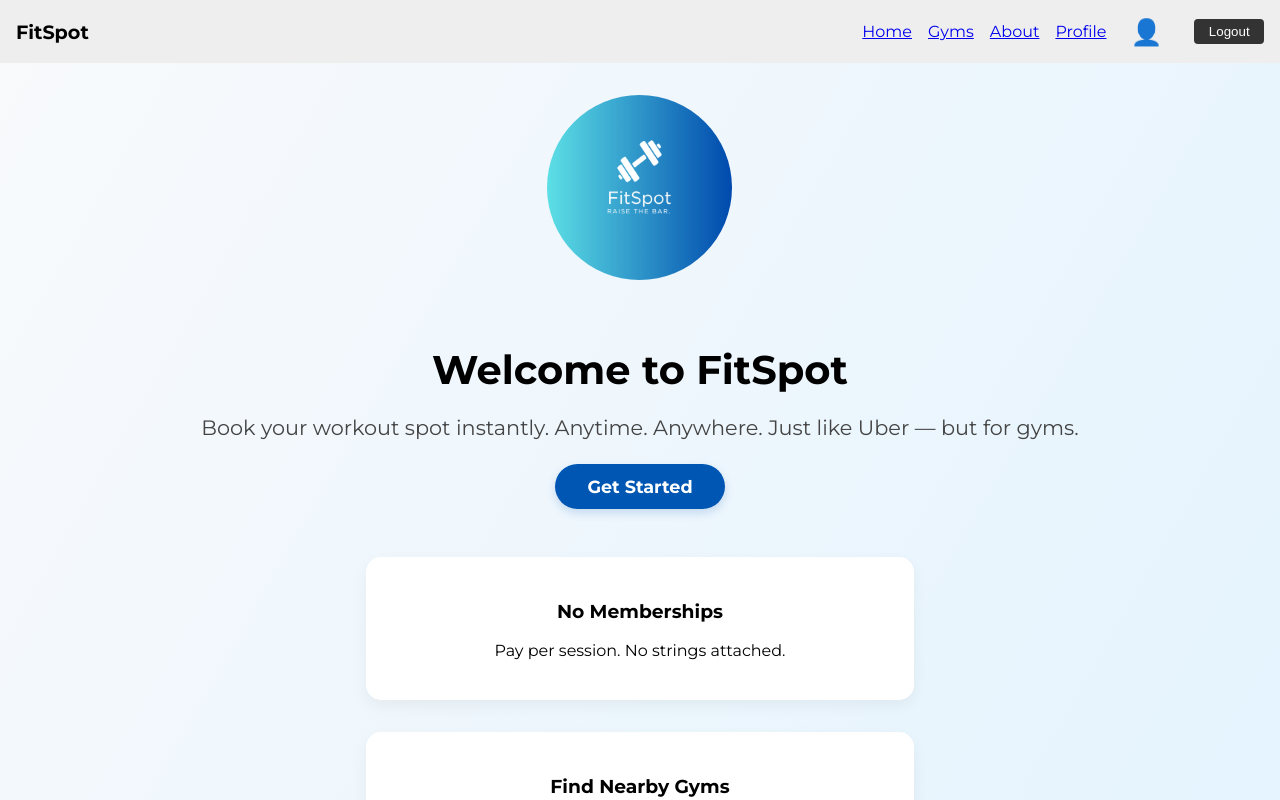
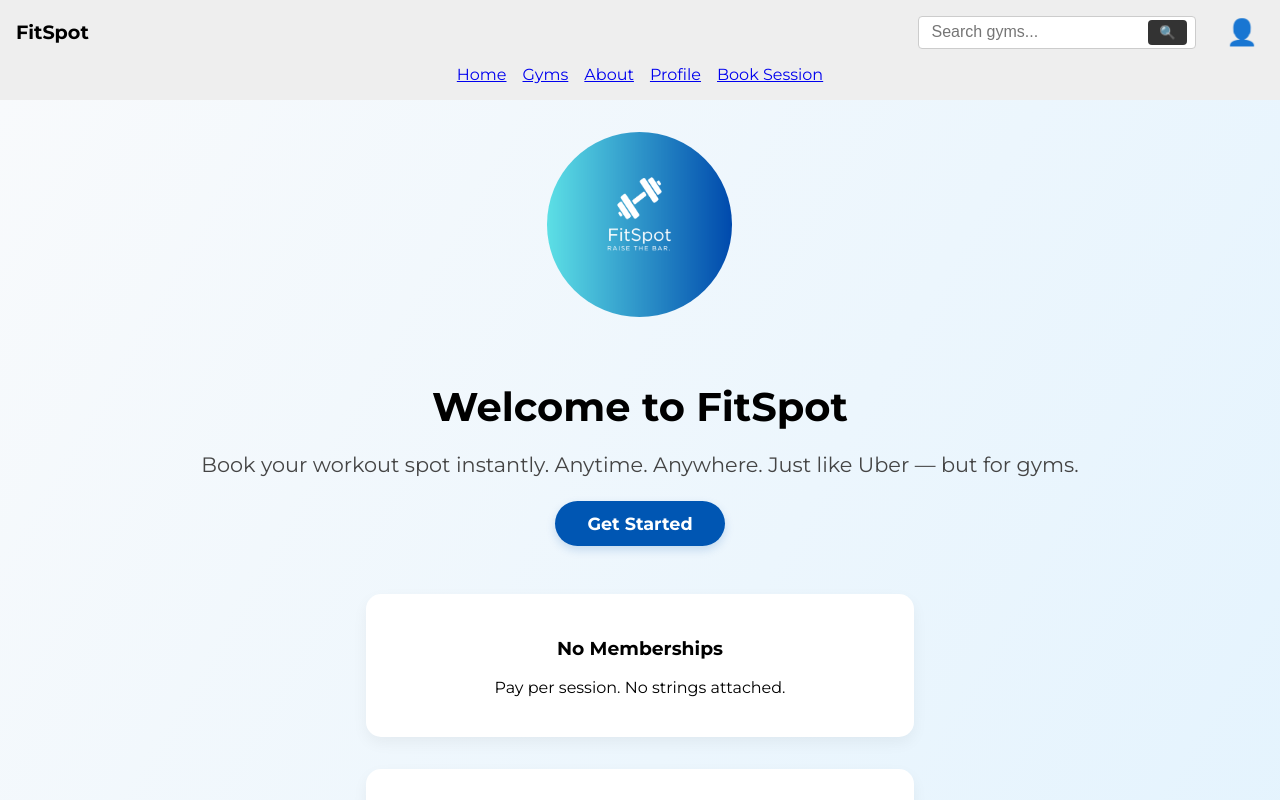
Before and after one commit to StartedtoCodewithAI/FitSpot, a React (Vite) app: page / in a window 1280 px wide. Shown: the top 800 px of the page. Built offline with nearby package versions, Linux system fonts and the light colour scheme.

Commit message:
Update Navbar.jsx

```diff
--- a/src/components/Navbar.jsx
+++ b/src/components/Navbar.jsx
@@ -1,42 +1,191 @@
-import React from "react";
+import React, { useState } from "react";
 import { Link } from "react-router-dom";
 
+// Dummy authentication state (replace with real auth logic)
+const isAuthenticated = true; // set to false to show Login instead of Logout
+
 export default function Navbar() {
+  const [menuOpen, setMenuOpen] = useState(false);
+  const [profileOpen, setProfileOpen] = useState(false);
+  const [search, setSearch] = useState("");
+
+  // Example search handler (replace with your actual search logic)
+  const handleSearch = (e) => {
+    e.preventDefault();
+    alert(`Searching for: ${search}`);
+    setSearch("");
+  };
+
   return (
     <nav style={{
       background: "#eee",
       padding: "1rem",
       display: "flex",
-      justifyContent: "space-between",
-      alignItems: "center"
+      flexDirection: "column",
+      alignItems: "stretch",
+      boxShadow: "0 2px 8px rgba(0,0,0,0.06)"
     }}>
-      {/* Brand / Logo */}
-      <div style={{ fontWeight: "bold", fontSize: "1.2rem" }}>
-        <Link to="/" style={{ textDecoration: "none", color: "black" }}>FitSpot</Link>
+      <div style={{
+        display: "flex",
+        justifyContent: "space-between",
+        alignItems: "center"
+      }}>
+        {/* Hamburger for mobile */}
+        <button
+          onClick={() => setMenuOpen(!menuOpen)}
+          style={{
+            display: "inline-block",
+            background: "none",
+            border: "none",
+            fontSize: "2rem",
+            cursor: "pointer",
+            marginRight: "1rem",
+            minWidth: "44px",
+            minHeight: "44px",
+            lineHeight: "1",
+            color: "#333"
+          }}
+          className="navbar-hamburger"
+        >
+          ☰
+        </button>
+        {/* Brand / Logo */}
+        <div style={{ fontWeight: "bold", fontSize: "1.2rem", flex: 1 }}>
+          <Link to="/" style={{ textDecoration: "none", color: "black" }}>FitSpot</Link>
+        </div>
+        {/* Search Bar */}
+        <form onSubmit={handleSearch} style={{
+          display: "flex",
+          alignItems: "center",
+          background: "#fff",
+          borderRadius: "4px",
+          border: "1px solid #ccc",
+          marginRight: "1rem",
+          padding: "0.2rem 0.5rem"
+        }}>
+          <input
+            type="text"
+            placeholder="Search gyms..."
+            value={search}
+            onChange={e => setSearch(e.target.value)}
+            style={{
+              border: "none",
+              outline: "none",
+              background: "transparent",
+              padding: "0.2rem 0.3rem",
+              fontSize: "1rem"
+            }}
+          />
+          <button
+            type="submit"
+            style={{
+              background: "#333",
+              color: "white",
+              border: "none",
+              borderRadius: "4px",
+              padding: "0.3rem 0.7rem",
+              marginLeft: "0.3rem",
+              cursor: "pointer"
+            }}
+          >
+            🔍
+          </button>
+        </form>
+        {/* Profile/Avatar Dropdown */}
+        <div style={{ position: "relative" }}>
+          <button
+            onClick={() => setProfileOpen(!profileOpen)}
+            style={{
+              background: "none",
+              border: "none",
+              cursor: "pointer",
+              fontSize: "1.6rem",
+              marginLeft: "0.5rem"
+            }}
+            aria-label="Profile menu"
+          >
+            👤
+          </button>
+          {profileOpen && (
+            <div
+              style={{
+                position: "absolute",
+                right: 0,
+                top: "2.5rem",
+                background: "#fff",
+                border: "1px solid #ccc",
+                borderRadius: "7px",
+                boxShadow: "0 2px 8px rgba(0,0,0,0.15)",
+                minWidth: "130px",
+                zIndex: 10
+              }}
+              onMouseLeave={() => setProfileOpen(false)}
+            >
+              <Link to="/profile" style={{ display: "block", padding: "0.7rem 1rem", color: "#333", textDecoration: "none" }}>Profile</Link>
+              <Link to="/my-codes" style={{ display: "block", padding: "0.7rem 1rem", color: "#333", textDecoration: "none" }}>My Codes</Link>
+              {isAuthenticated
+                ? <button style={{
+                    display: "block",
+                    width: "100%",
+                    textAlign: "left",
+                    padding: "0.7rem 1rem",
+                    background: "none",
+                    border: "none",
+                    color: "#d32f2f",
+                    cursor: "pointer"
+                  }}>Logout</button>
+                : <Link to="/login" style={{ display: "block", padding: "0.7rem 1rem", color: "#333", textDecoration: "none" }}>Login</Link>
+              }
+            </div>
+          )}
+        </div>
       </div>
       {/* Navigation Links */}
-      <div style={{ display: "flex", gap: "1rem", alignItems: "center" }}>
+      <div
+        style={{
+          display: menuOpen ? "flex" : "none",
+          flexDirection: "column",
+          gap: "1rem",
+          marginTop: "1rem"
+        }}
+        className="navbar-links-mobile"
+      >
+        <Link to="/" onClick={() => setMenuOpen(false)}>Home</Link>
+        <Link to="/gyms" onClick={() => setMenuOpen(false)}>Gyms</Link>
+        <Link to="/about" onClick={() => setMenuOpen(false)}>About</Link>
+        <Link to="/profile" onClick={() => setMenuOpen(false)}>Profile</Link>
+        <Link to="/book-session" onClick={() => setMenuOpen(false)}>Book Session</Link>
+      </div>
+      <div
+        style={{
+          display: "flex",
+          gap: "1rem",
+          marginTop: "1rem",
+          justifyContent: "center"
+        }}
+        className="navbar-links-desktop"
+      >
         <Link to="/">Home</Link>
         <Link to="/gyms">Gyms</Link>
         <Link to="/about">About</Link>
         <Link to="/profile">Profile</Link>
-        {/* Profile Avatar placeholder */}
-        <span title="Profile" style={{ fontSize: "1.6rem", marginLeft: "0.5rem" }}>👤</span>
-        {/* Logout button placeholder */}
-        <button
-          style={{
-            marginLeft: "1rem",
-            padding: "0.3rem 0.9rem",
-            background: "#333",
-            color: "white",
-            border: "none",
-            borderRadius: "4px",
-            cursor: "pointer"
-          }}
-        >
-          Logout
-        </button>
+        <Link to="/book-session">Book Session</Link>
       </div>
+      {/* Responsive CSS (add to your main CSS if you want to move it out of here) */}
+      <style>
+        {`
+        @media (max-width: 700px) {
+          .navbar-links-desktop { display: none !important; }
+          .navbar-hamburger { display: inline-block !important; }
+          .navbar-links-mobile { display: flex !important; }
+        }
+        @media (min-width: 701px) {
+          .navbar-links-desktop { display: flex !important; }
+          .navbar-hamburger { display: none !important; }
+          .navbar-links-mobile { display: none !important; }
+        }
+        `}
+      </style>
     </nav>
   );
 }
```
